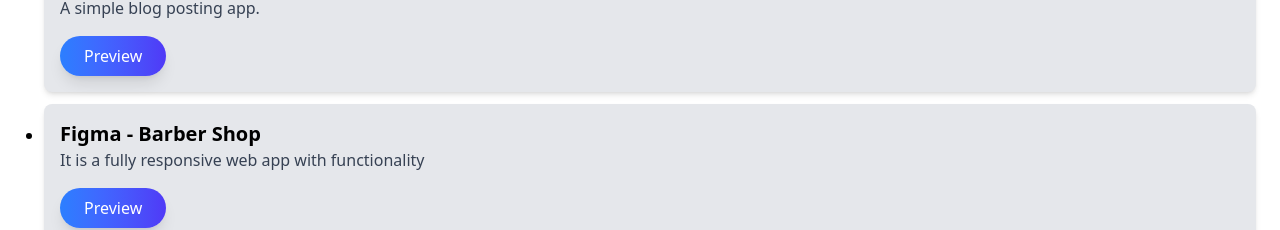
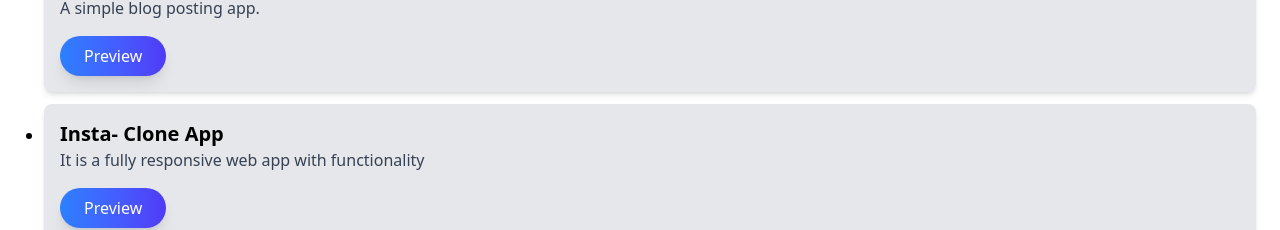
Before and after one commit to saurabh5286/Res-portfolio, a React (Vite) app: page / in a window 1280 px wide. Shown: the part 1420-1650 px from the top of the page. Built offline with nearby package versions, Linux system fonts and the light colour scheme.

Commit message:
Update Projects.jsx

```diff
--- a/src/components/pages/Projects.jsx
+++ b/src/components/pages/Projects.jsx
@@ -45,9 +45,9 @@
       },
       {
         id: 7,
-        name: "Figma - Barber Shop",
+        name: "Insta- Clone App",
         description: "It is a fully responsive web app with functionality",
-        url: "https://github.com/saurabh5286",
+        url: "https://clone-zeta-ten.vercel.app/",
       },
     ].map((project) => (
       <li key={project.id} className="bg-gray-200 p-4 rounded-lg shadow-md">
```
